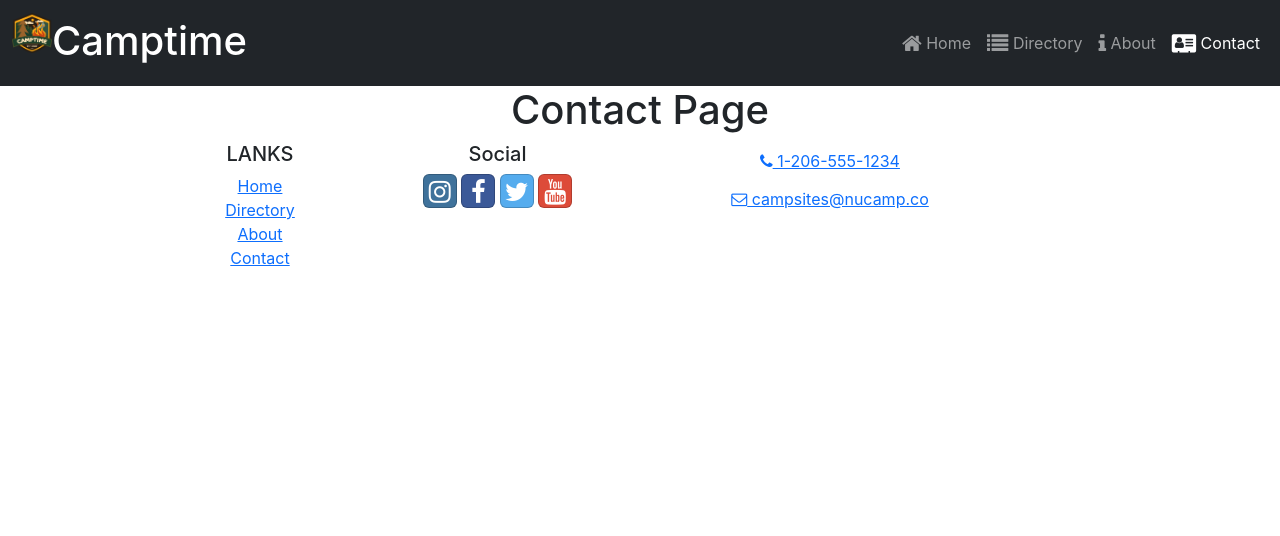
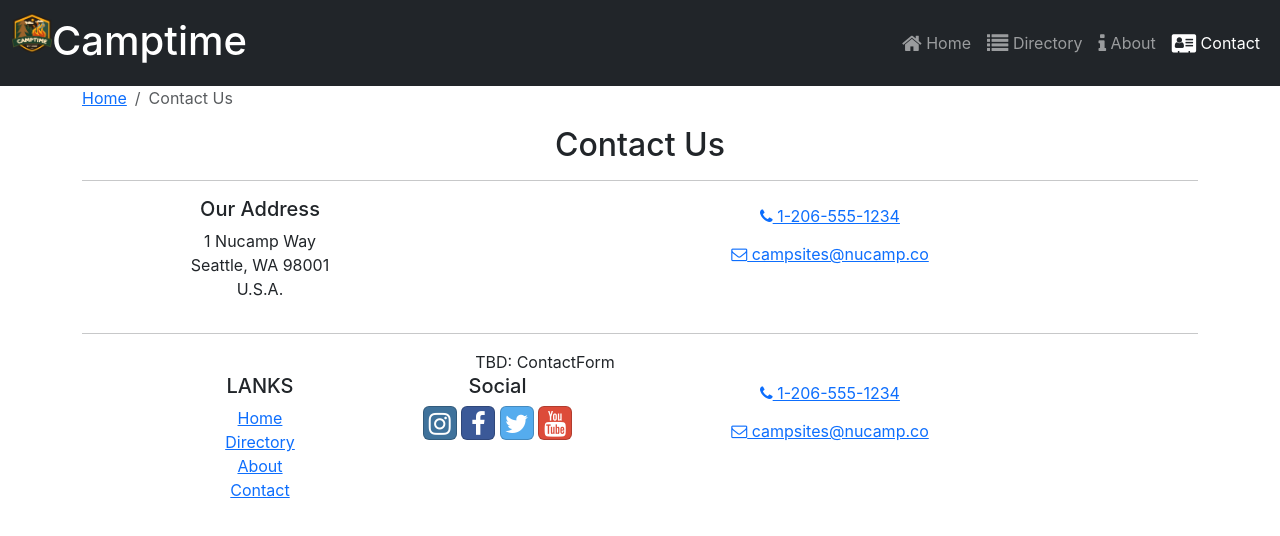
Before and after one commit to evanhill1989/Camptime, a React (Create React App) app: page /contact in a window 1280 px wide. Shown: the top 536 px of the page. Built offline with nearby package versions, Linux system fonts and the light colour scheme.

Commit message:
ContactPage

```diff
--- a/src/pages/ContactPage.js
+++ b/src/pages/ContactPage.js
@@ -1,9 +1,45 @@
+import { Container, Col, Row } from "reactstrap";
+import SubHeader from "../components/SubHeader";
+
 const ContactPage = () => {
-    return (
-        <>
-            <h1>Contact Page</h1>
-        </>
-    )
-}
+  return (
+    <Container>
+      <SubHeader current="Contact Us" />
+      <Row>
+        <Col sm="4">
+          <h5>Our Address</h5>
+          <address>
+            1 Nucamp Way
+            <br />
+            Seattle, WA 98001
+            <br />
+            U.S.A.
+          </address>
+        </Col>
+        <Col>
+          <a role="button" className="btn btn-link" href="tel:+12065551234">
+            <i className="fa fa-phone" /> 1-206-555-1234
+          </a>
+          <br />
+          <a
+            role="button"
+            className="btn btn-link"
+            href="mailto:fakeemail@fakeemail.co"
+          >
+            <i className="fa fa-envelope-o" /> campsites@nucamp.co
+          </a>
+        </Col>
+      </Row>
+      <Row>
+        <Col xs="12">
+          <h2>
+            <hr />
+          </h2>
+        </Col>
+        <Col md="10">TBD: ContactForm</Col>
+      </Row>
+    </Container>
+  );
+};
 
 export default ContactPage;
```
